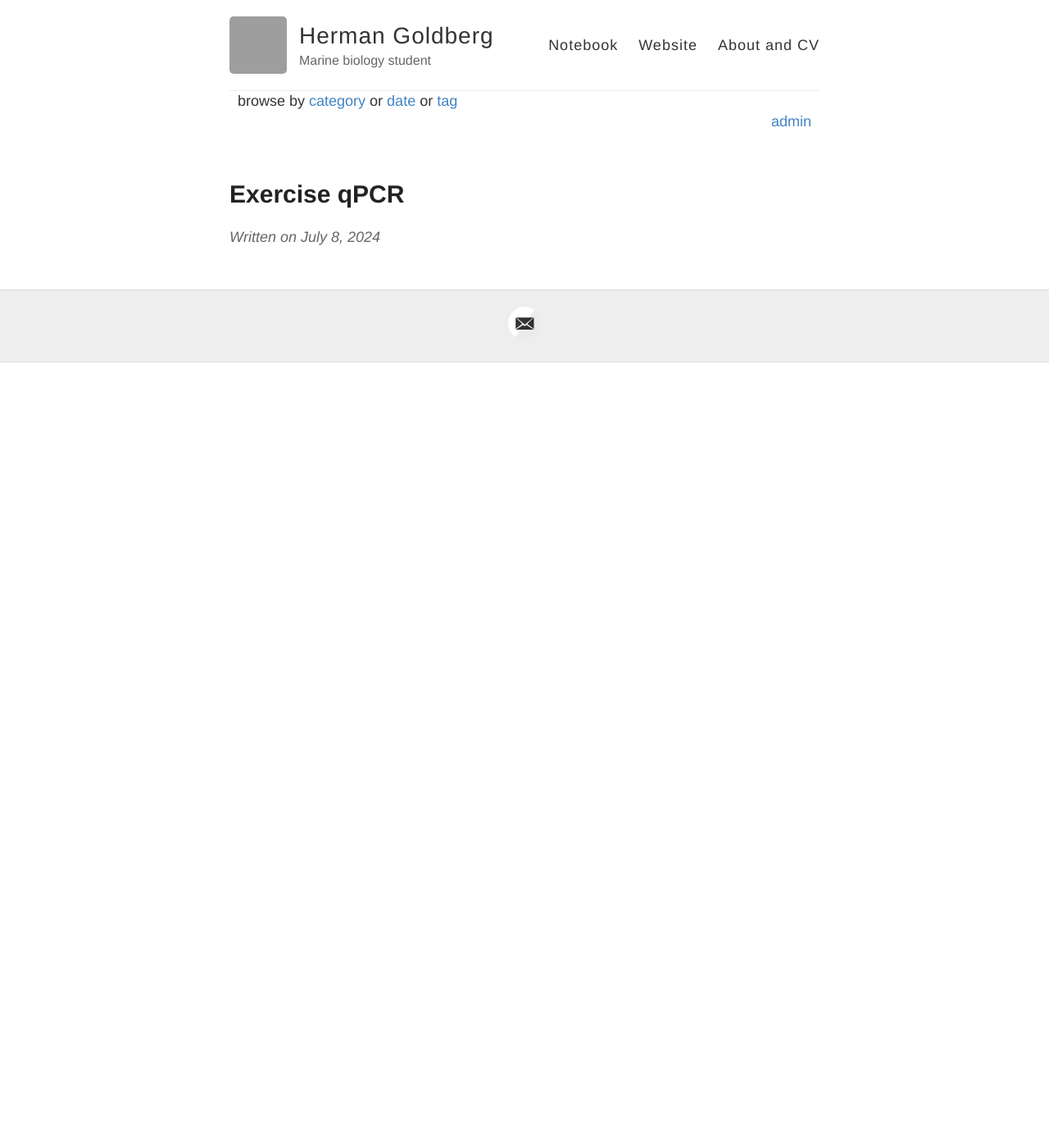
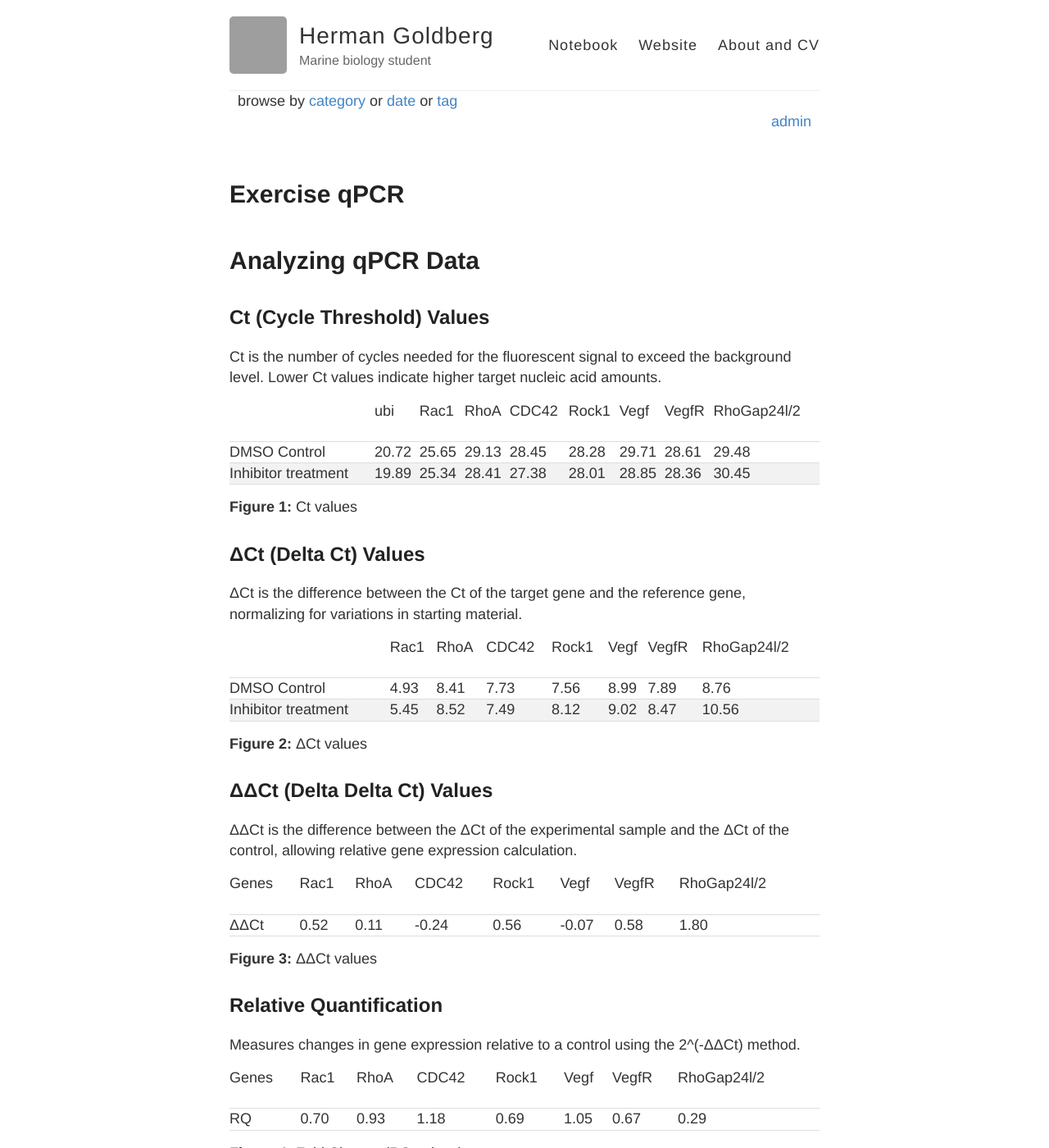
Before and after one commit to German563/notebook, a Jekyll site: the page built from _posts/2024-07-08-Exercise-qPCR.md, in a window 1280 px wide and 1400 px high. Shown: the whole window at 82% size. Built offline with Jekyll 4.4.1, drawn with Linux system fonts in a browser that asks for light colours; some of the changed text lies outside the part shown; grey boxes are pictures that could not be loaded.

Commit message:
class qPCR

```diff
--- a/_posts/2024-07-08-Exercise-qPCR.md
+++ b/_posts/2024-07-08-Exercise-qPCR.md
@@ -5,3 +5,46 @@ date: '2024-07-08'
 categories: Analysis, Protocols
 tags: qPCR
 ---
+
+
+# Analyzing qPCR Data
+
+## Ct (Cycle Threshold) Values
+Ct is the number of cycles needed for the fluorescent signal to exceed the background level. Lower Ct values indicate higher target nucleic acid amounts.
+
+|                      | ubi   | Rac1  | RhoA  | CDC42 | Rock1 | Vegf  | VegfR | RhoGap24l/2 |
+| -------------------- | ----- | ----- | ----- | ----- | ----- | ----- | ----- | ----------- |
+| DMSO Control         | 20.72 | 25.65 | 29.13 | 28.45 | 28.28 | 29.71 | 28.61 | 29.48       |
+| Inhibitor treatment  | 19.89 | 25.34 | 28.41 | 27.38 | 28.01 | 28.85 | 28.36 | 30.45       |
+
+**Figure 1:** Ct values
+
+## ΔCt (Delta Ct) Values
+ΔCt is the difference between the Ct of the target gene and the reference gene, normalizing for variations in starting material.
+
+|                      | Rac1 | RhoA | CDC42 | Rock1 | Vegf | VegfR | RhoGap24l/2 |
+| -------------------- | ---- | ---- | ----- | ----- | ---- | ----- | ----------- |
+| DMSO Control         | 4.93 | 8.41 | 7.73  | 7.56  | 8.99 | 7.89  | 8.76        |
+| Inhibitor treatment  | 5.45 | 8.52 | 7.49  | 8.12  | 9.02 | 8.47  | 10.56       |
+
+**Figure 2:** ΔCt values
+
+## ΔΔCt (Delta Delta Ct) Values
+ΔΔCt is the difference between the ΔCt of the experimental sample and the ΔCt of the control, allowing relative gene expression calculation.
+
+| Genes | Rac1 | RhoA | CDC42  | Rock1 | Vegf   | VegfR | RhoGap24l/2 |
+| ----- | ---- | ---- | ------ | ----- | ------ | ----- | ----------- |
+| ΔΔCt  | 0.52 | 0.11 | \-0.24 | 0.56  | \-0.07 | 0.58  | 1.80        |
+
+**Figure 3:** ΔΔCt values
+
+## Relative Quantification
+Measures changes in gene expression relative to a control using the 2^(-ΔΔCt) method.
+
+| Genes | Rac1 | RhoA | CDC42 | Rock1 | Vegf | VegfR | RhoGap24l/2 |
+| ----- | ---- | ---- | ----- | ----- | ---- | ----- | ----------- |
+| RQ    | 0.70 | 0.93 | 1.18  | 0.69  | 1.05 | 0.67  | 0.29        |
+
+**Figure 4:** Fold Change (RQ values)
+
+---
```
